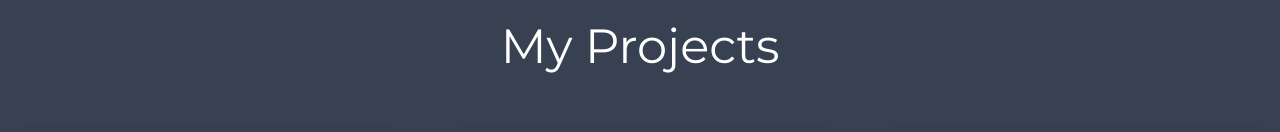
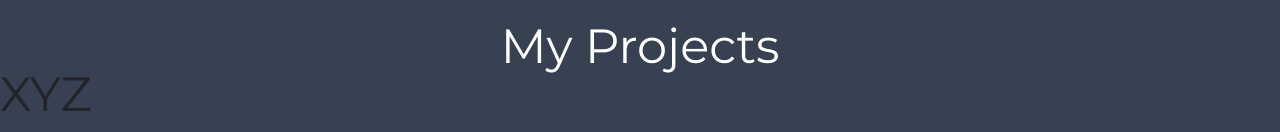
Before and after one commit to neevshah1273/neev3, a React (Create React App) app: page / in a window 1280 px wide. Shown: the part 818-950 px from the top of the page. Built offline with nearby package versions, Linux system fonts and the light colour scheme.

Commit message:
Tailwind CHeck

```diff
--- a/src/Components/Projects/Projects.js
+++ b/src/Components/Projects/Projects.js
@@ -30,6 +30,9 @@ const Projects = (props) => {
             <div className="pb-8 " id="projects">
                 <div className="text-5xl text-white self-center items-center justify-center content-center text-center">
                     {props.data.subHeading}
+                </div>
+                <div className="text-5xl">
+                    XYZ
                 </div>
                 <div className="mt-5 grid sm:grid-cols-1 md:grid-cols-2 lg:grid-cols-3 gap-5">
                 {
```
